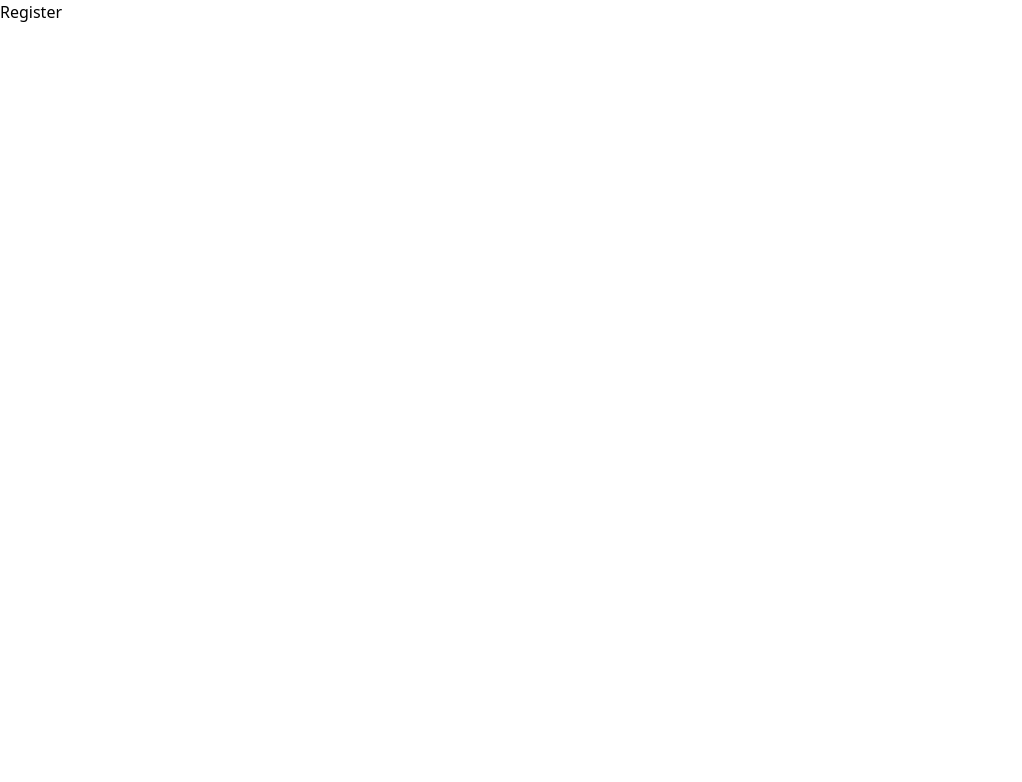
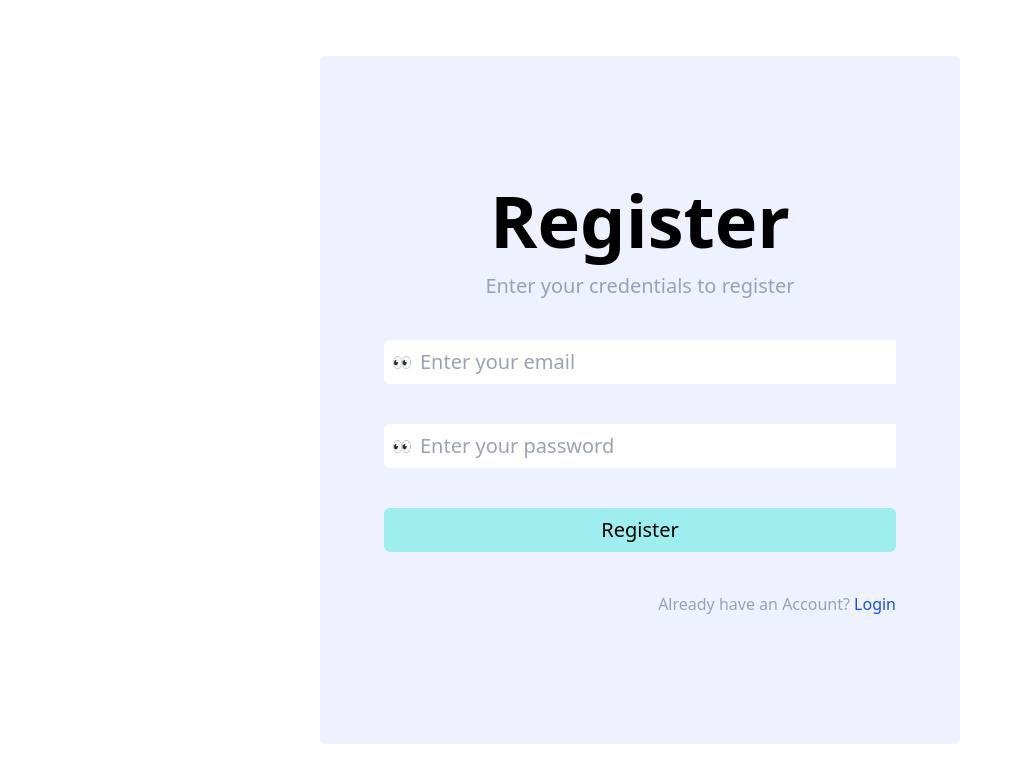
Before and after one commit to HectorTorrez/Quac, a React (Vite) app: page /register in a window 1280 px wide. Shown: the top 782 px of the page, without its empty margins (0-1022 px from the left). Built offline with nearby package versions, Linux system fonts and the light colour scheme; the HTML template or start-up script is replaced by a standard one.

Commit message:
register

```diff
--- a/src/App.jsx
+++ b/src/App.jsx
@@ -2,14 +2,25 @@ import { Route, Routes } from "react-router";
 import { Login } from "./pages/Login";
 import { Home } from "./pages/Home";
 import { Register } from "./pages/Register";
+import { AuthProvider } from "./contexts/AuthContext";
+import { ProtectedRoute } from "./pages/Login/components/ProtectedRoute";
 function App() {
   return (
-    <Routes>
-      <Route path="/" element={<Home />} />
+    <AuthProvider>
+      <Routes>
+        <Route
+          path="/"
+          element={
+            <ProtectedRoute>
+              <Home />
+            </ProtectedRoute>
+          }
+        />
 
-      <Route path="/login" element={<Login />} />
-      <Route path="/register" element={<Register />} />
-    </Routes>
+        <Route path="/login" element={<Login />} />
+        <Route path="/register" element={<Register />} />
+      </Routes>
+    </AuthProvider>
   );
 }
 
--- /dev/null
+++ b/src/components/Alert.jsx
@@ -0,0 +1,9 @@
+// eslint-disable-next-line react/prop-types
+export const Alert = ({ message }) => {
+  console.log(message);
+  return (
+    <section className="border border-red-800 w-screen">
+      <h3 className="text-lg text-red-800 font-semibold">{message}</h3>
+    </section>
+  );
+};
--- a/src/contexts/AuthContext.jsx
+++ b/src/contexts/AuthContext.jsx
@@ -1,16 +1,27 @@
 import { createContext, useState } from "react";
 import { auth } from "../firebase";
-import { signInWithEmailAndPassword } from "firebase/auth";
+import {
+  createUserWithEmailAndPassword,
+  signInWithEmailAndPassword,
+} from "firebase/auth";
 
 export const authContext = createContext();
 // eslint-disable-next-line react/prop-types
 export const AuthProvider = ({ children }) => {
-  const [user, setUser] = useState('')
+  // const [user, setUser] = useState("");
+  const [loading, setLoading] = useState(true);
 
   const singup = (email, password) => {
-    signInWithEmailAndPassword(auth, email, password);
-
+    createUserWithEmailAndPassword(auth, email, password);
   };
 
-  return <authContext.Provider>{children}</authContext.Provider>;
+  const login = (email, password) => {
+    signInWithEmailAndPassword(auth, email, password);
+  };
+
+  return (
+    <authContext.Provider value={{ singup, login, loading }}>
+      {children}
+    </authContext.Provider>
+  );
 };
--- a/src/hooks/useAuthContext.js
+++ b/src/hooks/useAuthProvider.js
@@ -1,7 +1,7 @@
 import { useContext } from 'react'
-import {authContext} from '../contexts/'
+import {authContext} from '../contexts/AuthContext.jsx'
 
-export const useAuthContext = () => {
+export const useAuthProvider = () => {
     if(!authContext)  throw new Error ('useAuthProvider must be used within a AuthProvider')
 
     return useContext(authContext)
--- a/src/pages/Login/Login.jsx
+++ b/src/pages/Login/Login.jsx
@@ -1,3 +1,57 @@
+/* eslint-disable react/no-unescaped-entities */
+import { Link } from "react-router-dom";
+
 export const Login = () => {
-  return <div>Login</div>;
+  return (
+    <section className="h-screen  flex items-center justify-center">
+      <form className="flex flex-col text-center lg:w-1/2 w-auto  justify-center items-center align-middle  bg-indigo-50 py-10 lg:py-32 max-w-3xl  rounded-md">
+        <section className="pb-10 px-10">
+          <h2 className="font-bold text-3xl lg:text-7xl mb-4">Welcome Back</h2>
+          <p className="text-xl text-slate-400">
+            Enter your credentials to access your account
+          </p>
+        </section>
+
+        <section className="flex  flex-col gap-10 w-4/5 ">
+          <label
+            htmlFor="email"
+            className=" bg-white rounded-md flex items-center justify-center pl-2"
+          >
+            👀
+            <input
+              className="p-2  w-full outline-none border-none lg:text-xl"
+              type="email"
+              placeholder="Enter your email"
+              name="email"
+            />
+          </label>
+          <label
+            htmlFor="password"
+            className="bg-white rounded-md flex items-center justify-center pl-2"
+          >
+            👀
+            <input
+              className="p-2  w-full outline-none border-none lg:text-xl "
+              type="password"
+              placeholder="Enter your password"
+              name="password"
+            />
+          </label>
+
+          <button className="bg-buttons text-xl py-2 rounded-md hover:opacity-70 ">
+            Sign In
+          </button>
+        </section>
+
+        <section className="mt-10 flex justify-end w-4/5 ">
+          <p className=" text-slate-400">
+            Don't have an Account? {""}
+            <Link className="text-blue-700" to="/register">
+              Register
+            </Link>
+          </p>
+        </section>
+      </form>
+    </section>
+  );
 };
--- /dev/null
+++ b/src/pages/Login/components/ProtectedRoute.jsx
@@ -0,0 +1,11 @@
+import { Navigate } from "react-router";
+import { useAuthProvider } from "../../../hooks/useAuthProvider";
+
+export const ProtectedRoute = () => {
+  const { user, loading } = useAuthProvider();
+
+  if (loading) return <div>loading ...</div>;
+  if (!user) return <Navigate to="/login" />;
+
+  return <div>ProtectedRoute</div>;
+};
--- /dev/null
+++ b/src/pages/Login/components/index.js
@@ -0,0 +1 @@
+export * from './ProtectedRoute.jsx'
--- a/src/pages/Register/Register.jsx
+++ b/src/pages/Register/Register.jsx
@@ -1,3 +1,97 @@
+/* eslint-disable react/no-unescaped-entities */
+import { useState } from "react";
+import { Link, useNavigate } from "react-router-dom";
+import { useAuthProvider } from "../../hooks/useAuthProvider";
+import { Alert } from "../../components/Alert";
+
 export const Register = () => {
-  return <div>Register</div>;
+  const [user, setUser] = useState({
+    email: "",
+    password: "",
+  });
+
+  const [error, setError] = useState(null);
+  const [loadError, setLoadError] = useState(false);
+
+  const { singup } = useAuthProvider();
+
+  const navigate = useNavigate();
+
+  const handleChange = ({ target: { name, value } }) => {
+    setUser({ ...user, [name]: value });
+  };
+
+  console.log(user);
+
+  const handleSubmit = async (e) => {
+    try {
+      e.preventDefault();
+      await singup(user.email, user.password);
+      setLoadError(false);
+      navigate("/");
+    } catch (error) {
+      setLoadError(true);
+      setError(error.message);
+    }
+  };
+
+  return (
+    <section className="h-screen  flex items-center justify-center">
+      {loadError && <Alert message={error} />}
+      <form
+        onSubmit={handleSubmit}
+        className="flex flex-col text-center lg:w-1/2 w-auto  justify-center items-center align-middle  bg-indigo-50 py-10 lg:py-32 max-w-3xl rounded-md "
+      >
+        <section className="pb-10 px-10">
+          <h2 className="font-bold text-3xl lg:text-7xl mb-4">Register</h2>
+          <p className="text-xl text-slate-400">
+            Enter your credentials to register
+          </p>
+        </section>
+
+        <section className="flex  flex-col gap-10 w-4/5 ">
+          <label
+            htmlFor="email"
+            className=" bg-white rounded-md flex items-center justify-center pl-2"
+          >
+            👀
+            <input
+              onChange={handleChange}
+              className="p-2  w-full outline-none border-none lg:text-xl"
+              type="email"
+              placeholder="Enter your email"
+              name="email"
+            />
+          </label>
+          <label
+            htmlFor="password"
+            className="bg-white rounded-md flex items-center justify-center pl-2"
+          >
+            👀
+            <input
+              onChange={handleChange}
+              className="p-2  w-full outline-none border-none lg:text-xl "
+              type="password"
+              placeholder="Enter your password"
+              name="password"
+              autoComplete="current-password"
+            />
+          </label>
+
+          <button className="bg-buttons hover:opacity-70 text-xl py-2 rounded-md ">
+            Register
+          </button>
+        </section>
+
+        <section className="mt-10 flex justify-end w-4/5  ">
+          <p className=" text-slate-400">
+            Already have an Account?{" "}
+            <Link className="text-blue-700" to="/login">
+              Login
+            </Link>
+          </p>
+        </section>
+      </form>
+    </section>
+  );
 };
```
